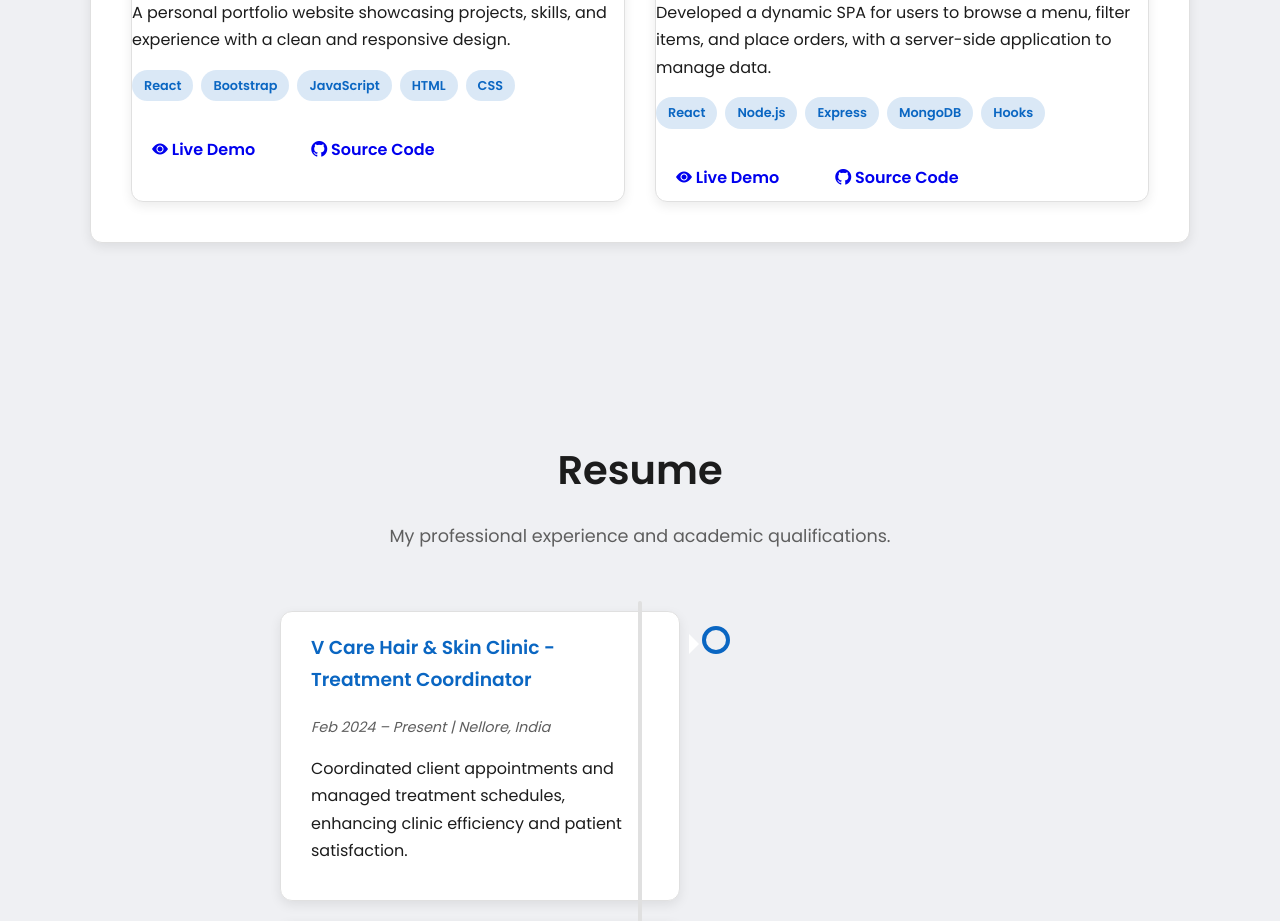
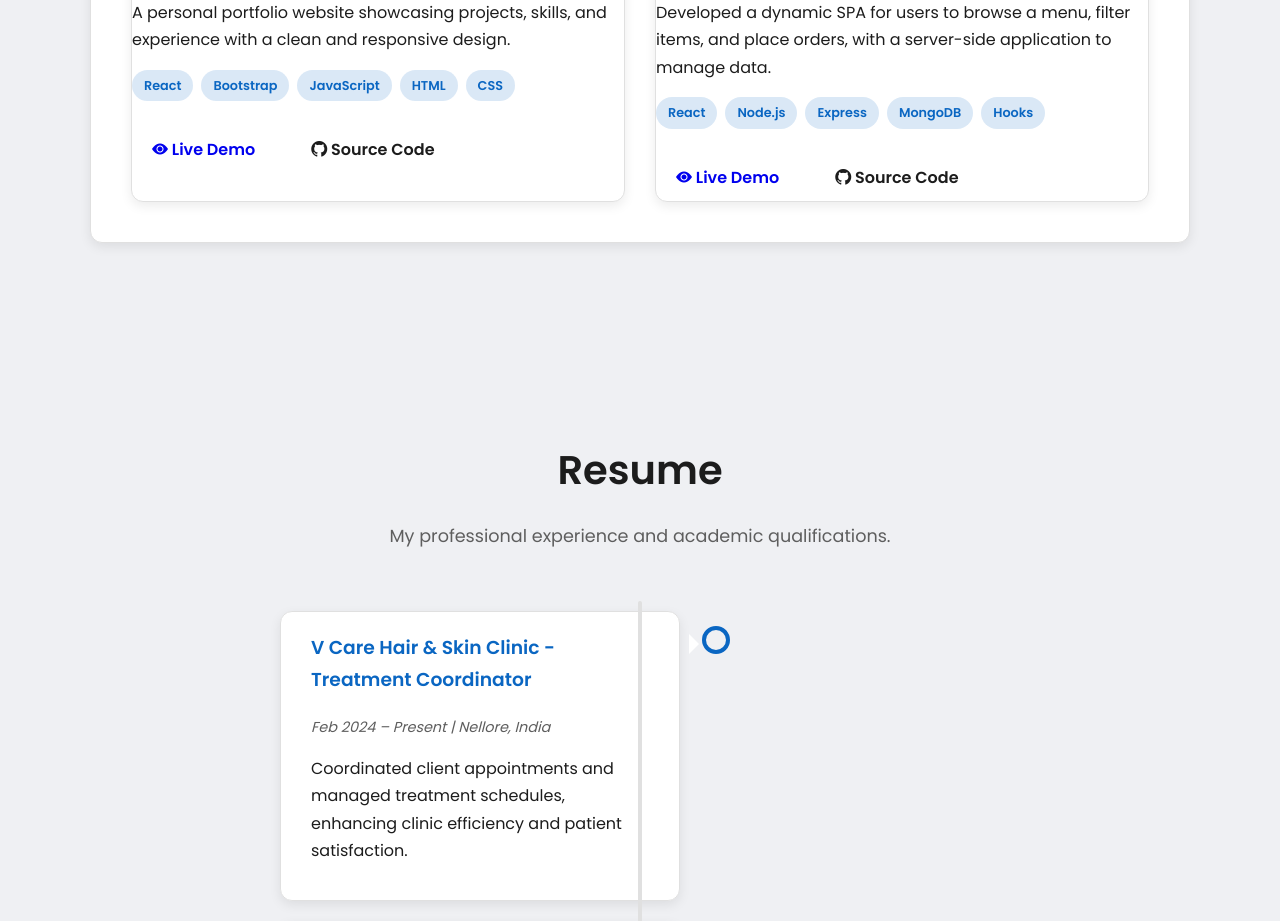
Before and after one commit to venkateswarlu-pallala/venkateswarlu-portfolio, a React (Create React App) app in the folder client/: page / in a window 1280 px wide. Shown: the part 3440-4361 px from the top of the page. Built offline with nearby package versions, Linux system fonts and the light colour scheme.

Commit message:
Updated Projects.js component in portfolio

```diff
--- a/client/src/components/Projects.js
+++ b/client/src/components/Projects.js
@@ -10,8 +10,8 @@ const projectsData = [
 image: portfolioImg,
 description: "A personal portfolio website showcasing projects, skills, and experience with a clean and responsive design.",
 tags: ["React", "Bootstrap", "JavaScript", "HTML", "CSS"],
-liveLink: "#",
-codeLink: "#"
+liveLink: "venkateswarlupallala-portfolio.netlify.app",
+
 
   },
   {
@@ -19,8 +19,8 @@ codeLink: "#"
     image: restaurantImg,
     description: "Developed a dynamic SPA for users to browse a menu, filter items, and place orders, with a server-side application to manage data.",
     tags: ["React", "Node.js", "Express", "MongoDB", "Hooks"],
-    liveLink: "#", // <-- Replace with your actual live demo link
-    codeLink: "#"  // <-- Replace with your actual GitHub repo link
+    liveLink: "https://restaurant-venkateswarlu-pallalas-projects.vercel.app",
+
   }
 ];
 
```
